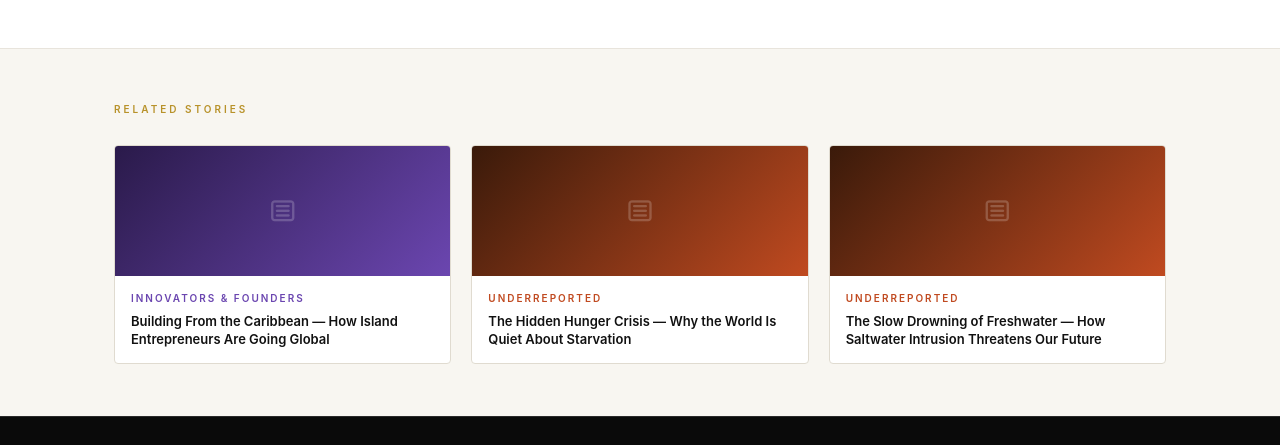
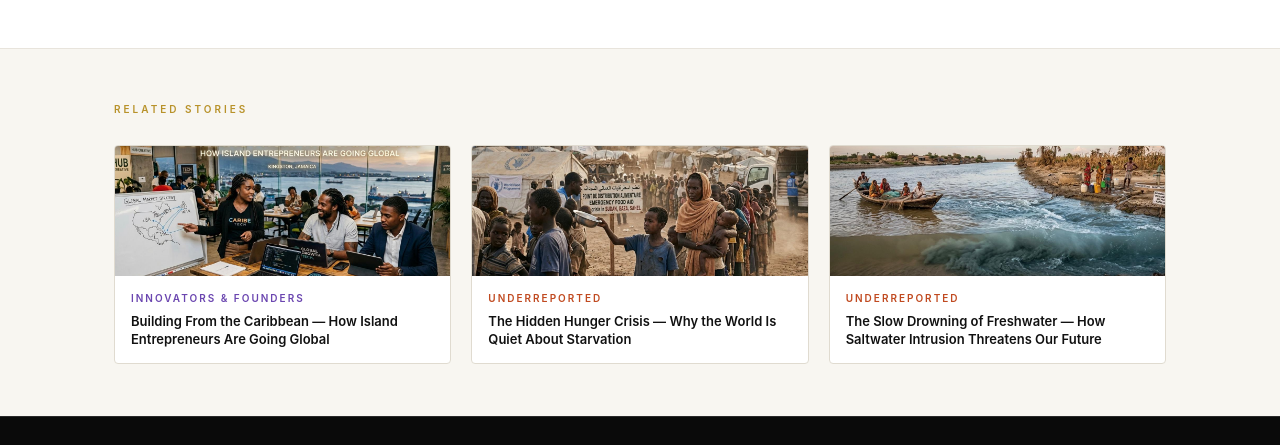
Before and after one commit to learningwithsamara-web/lwsmedianetwork, a plain HTML site: page article.html in a window 1280 px wide. Shown: the part 4974-5419 px from the top of the page. Drawn offline with Linux system fonts and the light colour scheme.

Commit message:
Update article.html

```diff
--- a/article.html
+++ b/article.html
@@ -443,10 +443,14 @@
         var a = allArticles.find(function(x) { return x.id === id; });
         if (!a) return;
         var bg = relBg[a.categoryColor] || 'bg-gold';
+        var catClass = a.categoryColor === 'gold' ? 'cat-gold' : a.categoryColor === 'purple' ? 'cat-purple' : a.categoryColor === 'green' ? 'cat-green' : 'cat-coral';
+        var thumbHtml = (a.coverImage && a.coverImage !== '')
+          ? '<img src="' + a.coverImage + '" alt="' + a.title + '" style="width:100%;height:100%;object-fit:cover;" onerror="this.parentElement.className+=\' ' + bg + '\';this.style.display=\'none\';" />'
+          : '<div class="' + bg + '" style="width:100%;height:100%;display:flex;align-items:center;justify-content:center;"><i class="ti ti-article" style="font-size:24px;color:rgba(255,255,255,0.2);"></i></div>';
         html += '<a href="article.html?slug=' + a.slug + '" class="rel-card">';
-        html += '<div class="rel-thumb ' + bg + '"><i class="ti ti-article"></i></div>';
+        html += '<div class="rel-thumb">' + thumbHtml + '</div>';
         html += '<div class="rel-body">';
-        html += '<p class="rel-cat ' + (a.categoryColor === 'gold' ? 'cat-gold' : a.categoryColor === 'purple' ? 'cat-purple' : a.categoryColor === 'green' ? 'cat-green' : 'cat-coral') + '">' + a.category + '</p>';
+        html += '<p class="rel-cat ' + catClass + '">' + a.category + '</p>';
         html += '<p class="rel-title">' + a.title + '</p>';
         html += '</div></a>';
       });
```
